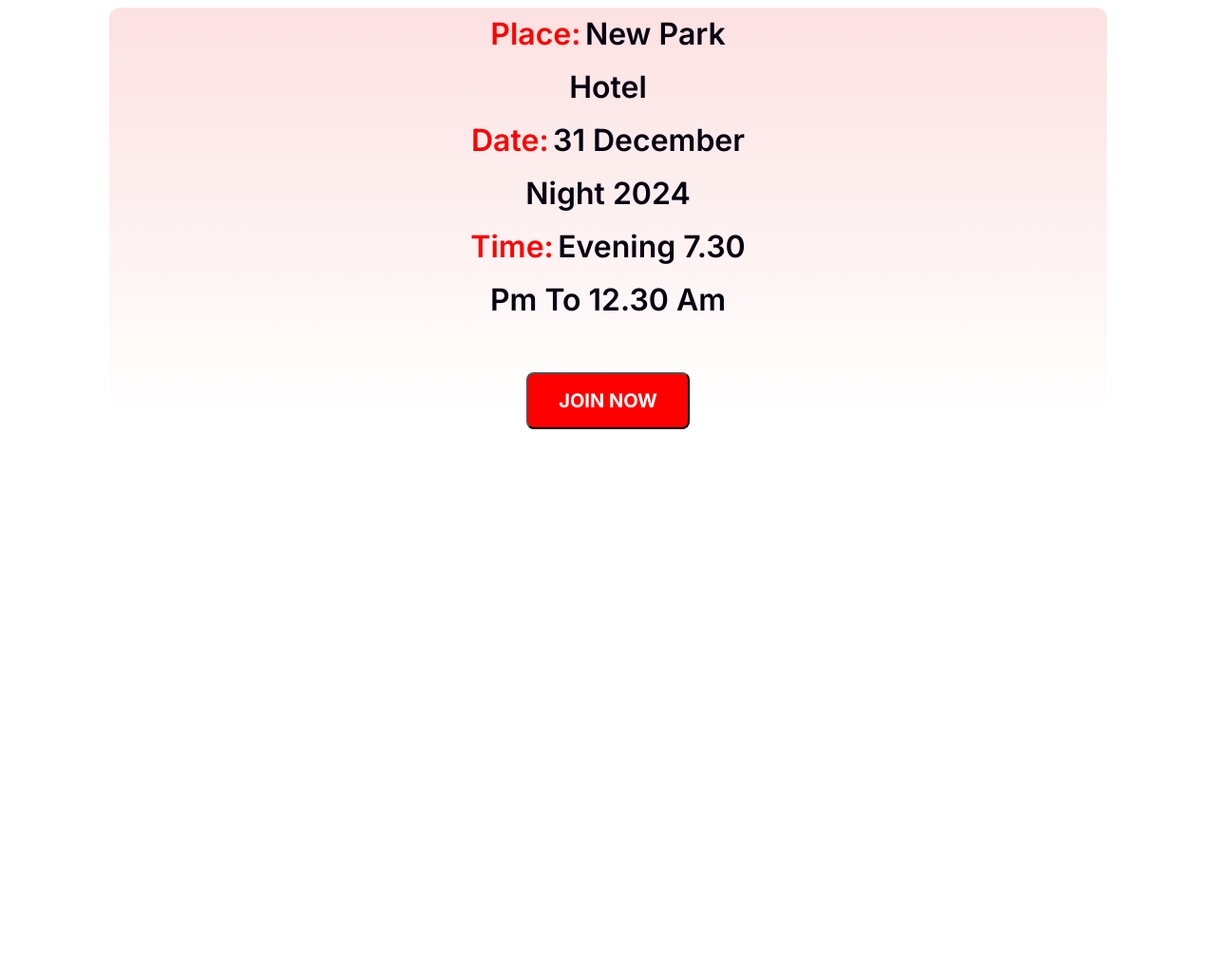
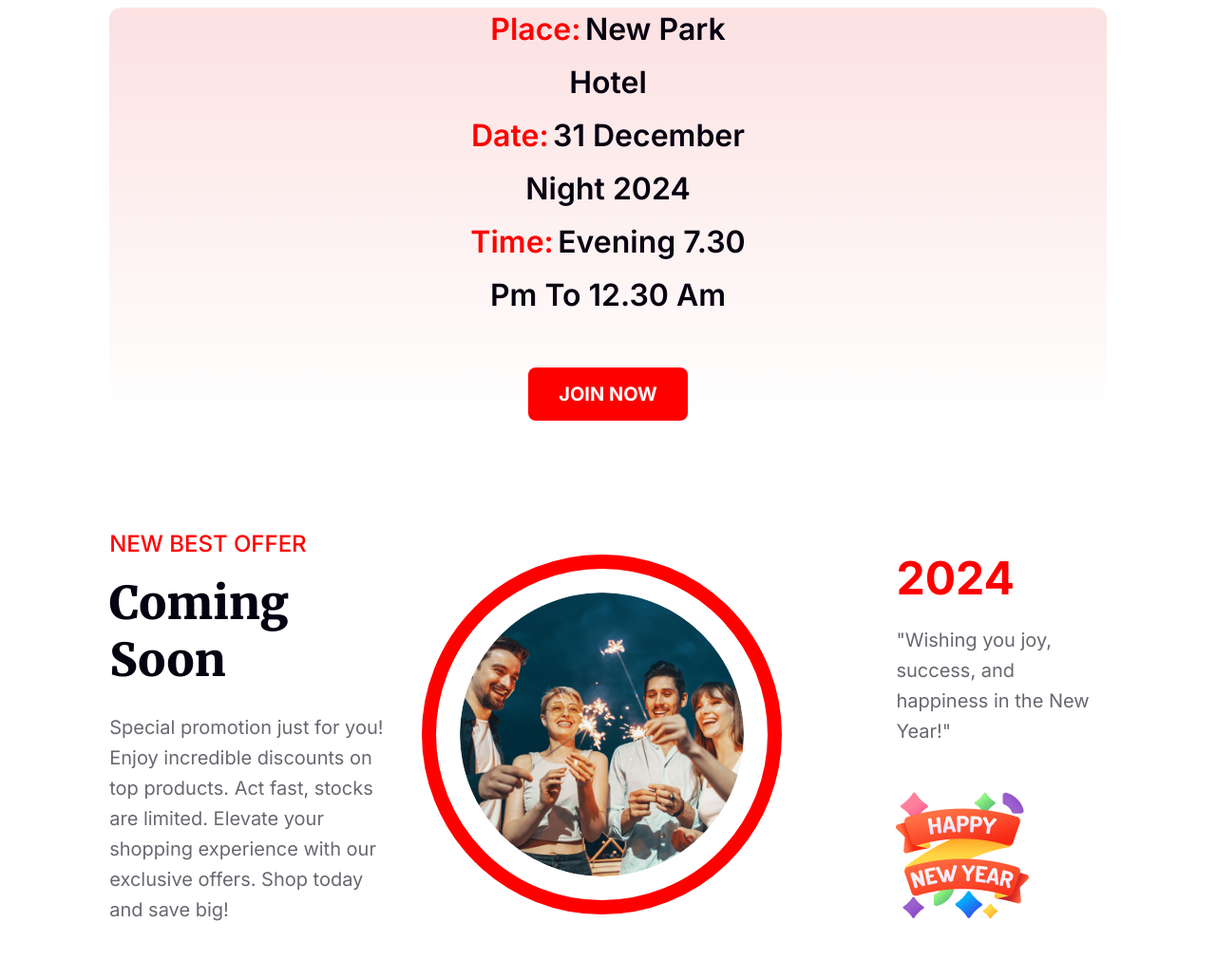
Before and after one commit to JuborajSujon/new-year-new-mission, a plain HTML site: page index.html in a window 1280 px wide. Shown: the part 2408-3439 px from the top of the page at 95% size. Before the commit the page ends 2860 px from the top, so only its background shows below. Drawn offline with Linux system fonts and the light colour scheme.

Commit message:
Added coming soon content and style

```diff
--- a/index.html
+++ b/index.html
@@ -105,6 +105,45 @@
         </div>
       </section>
       <!-- Events Section End -->
+
+      <!-- Coming Soon Section Start -->
+      <section class="full-container">
+        <div class="sub-container">
+          <div class="coming-soon">
+            <div class="coming-soon-container">
+              <div class="coming-soon-content coming-soon-container-item">
+                <div class="coming-soon-content-item">
+                  <p class="paragraph-primary">NEW BEST OFFER</p>
+                  <h3 class="heading-quaternary-2">Coming Soon</h3>
+                  <p class="paragraph-secondary">
+                    Special promotion just for you! Enjoy incredible discounts
+                    on top products. Act fast, stocks are limited. Elevate your
+                    shopping experience with our exclusive offers. Shop today
+                    and save big!
+                  </p>
+                </div>
+              </div>
+              <div class="coming-soon-img coming-soon-container-item">
+                <div class="image-container">
+                  <img src="./resources/Ellipse1.png" alt="Ellipes" />
+                </div>
+              </div>
+              <div class="coming-soon-new-year coming-soon-container-item">
+                <h3 class="heading-quaternary-1 coming-soon-new-year-title">
+                  2024
+                </h3>
+                <p class="paragraph-secondary">
+                  "Wishing you joy, success, and happiness in the New Year!"
+                </p>
+                <div class="new-year-greet-img">
+                  <img src="./resources/Group96.png" alt="New year" />
+                </div>
+              </div>
+            </div>
+          </div>
+        </div>
+      </section>
+      <!-- Coming Soon Section End -->
     </main>
     <!-- main section end -->
     <!-- footer section start -->
--- a/style.css
+++ b/style.css
@@ -106,6 +106,7 @@
   display: inline-block;
   padding: 16px 32px;
   border-radius: 8px;
+  border: none;
 }
 
 /* Reuseable CSS End*/
@@ -207,6 +208,9 @@
 .events .events-container {
   height: 430px;
   text-align: center;
+  display: flex;
+  justify-content: center;
+  align-items: center;
 }
 .events .events-container .events-content {
   margin: 100px 370px;
@@ -219,3 +223,56 @@
   margin-top: 48px;
 }
 /* Events Section Styles End */
+
+/* Coming Soon Section Styles Start */
+.coming-soon {
+  height: 470px;
+  margin: 120px 0;
+}
+.coming-soon .coming-soon-container {
+  display: flex;
+  justify-content: space-between;
+  align-items: center;
+  gap: 70px;
+}
+.coming-soon .coming-soon-container .coming-soon-container-item {
+  width: 33%;
+}
+
+.coming-soon-content-item p {
+  margin-bottom: 18px;
+}
+
+.coming-soon-content-item h3 {
+  margin-bottom: 25px;
+}
+
+.coming-soon-img .image-container img {
+  width: 100%;
+  object-fit: cover;
+  outline: 15px solid var(--color-primary);
+  outline-offset: 25px;
+  border-radius: 50%;
+}
+
+.coming-soon-new-year {
+  padding-left: 90px;
+}
+
+.coming-soon-new-year .coming-soon-new-year-title {
+  color: var(--color-primary);
+  margin-bottom: 20px;
+}
+.coming-soon-new-year p {
+  margin-bottom: 45px;
+}
+
+.coming-soon-new-year .new-year-greet-img {
+  width: 140px;
+  height: 140px;
+}
+.coming-soon-new-year .new-year-greet-img img {
+  width: 100%;
+  object-fit: cover;
+}
+/* Coming Soon Section Styles End */
```
Also changed, not shown: resources/Ellipse1.png (renamed from resources/Ellipse 1.png), resources/Group96.png (renamed from resources/Group 96.png).
